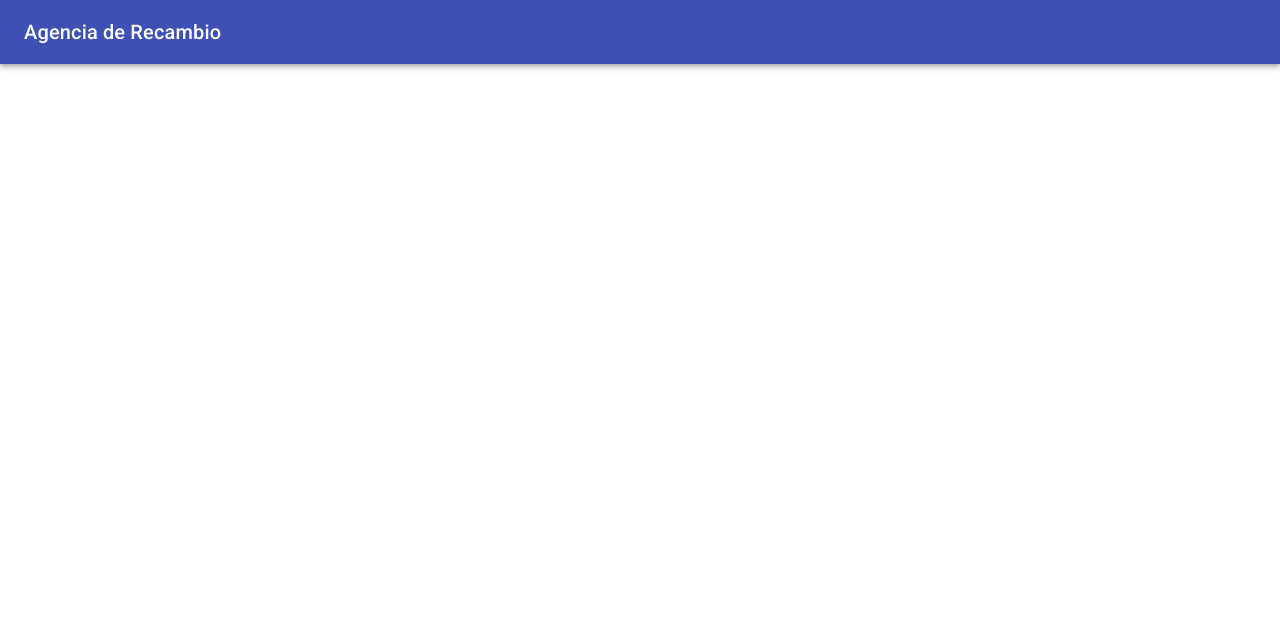
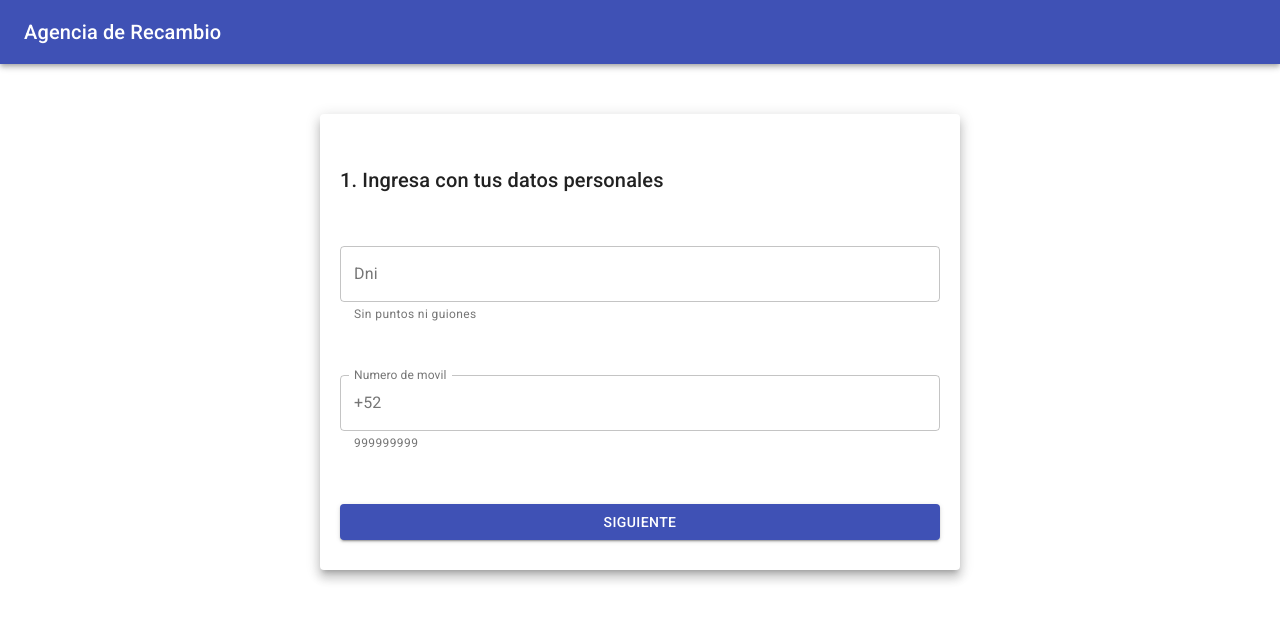
Before and after one commit to abrancorrea/prueba-recambio, a React (Create React App) app: page /form in a window 1280 px wide. Shown: the top 620 px of the page. Built offline with nearby package versions, Linux system fonts and the light colour scheme.

Commit message:
Created PersonalData Component and connected with MasterForm

```diff
--- /dev/null
+++ b/src/pages/MasterForm.js/PersonalData.js
@@ -0,0 +1,65 @@
+import React from "react"
+
+import {
+  Typography,
+  Grid,
+  TextField,
+  Button,
+  makeStyles,
+  InputAdornment,
+  Fade,
+} from "@material-ui/core"
+import { Spacer } from "../../common/styledElements"
+
+const styles = makeStyles(() => ({
+  container: {
+    padding: "50px 20px 30px",
+  },
+}))
+const PersonalData = ({ data, setter, nextStep }) => {
+  const classes = styles()
+  return (
+    <Grid
+      container
+      justify="center"
+      direction="column"
+      className={classes.container}
+    >
+      {/* <Fade in> */}
+        <Typography variant="h6">
+          1. Ingresa con tus datos personales
+        </Typography>
+        <Spacer height="50px" />
+        <TextField
+          variant="outlined"
+          label="Dni"
+          name="dni"
+          value={data.dni}
+          onChange={setter}
+          helperText="Sin puntos ni guiones"
+        />
+        <Spacer height="50px" />
+
+        <TextField
+          variant="outlined"
+          label="Numero de movil"
+          name="phone"
+          value={data.phone}
+          onChange={setter}
+          helperText="999999999"
+          InputProps={{
+            startAdornment: (
+              <InputAdornment position="start">+52</InputAdornment>
+            ),
+          }}
+        />
+        <Spacer height="50px" />
+        <Button variant="contained" color="primary" onClick={nextStep}>
+          Siguiente
+        </Button>
+      {/* </Fade> */}
+    </Grid>
+  )
+}
+
+export default PersonalData
--- a/src/pages/MasterForm.js/index.js
+++ b/src/pages/MasterForm.js/index.js
@@ -1,19 +1,52 @@
 import React, { useState } from "react"
 
-import { AppBar, Toolbar, Typography, Container, Fade } from "@material-ui/core"
+import {
+  AppBar,
+  Toolbar,
+  Typography,
+  Container,
+  Card,
+  Grid,
+} from "@material-ui/core"
+import { Spacer } from "../../common/styledElements"
+import PersonalData from "./PersonalData"
+
+const dataInitialState = {
+  dni: "",
+  phone: "",
+  schedule: null,
+}
 
 const MasterForm = () => {
   const [step, setStep] = useState(1)
 
+  const [data, setData] = useState(dataInitialState)
+
+  const dataHandler = ({target}) =>{
+console.log(target)
+    setData(data => ({ ...data, [target.name]: target.value }))}
+
   return (
-    <Container disableGutters max-width="false">
-      <Fade in timeout={400}>
-        <AppBar position="static">
-          <Toolbar>
-            <Typography variant="h6"> Agencia de Recambio</Typography>
-          </Toolbar>
-        </AppBar>
-      </Fade>
+    <Container disableGutters maxWidth={false}>
+      <AppBar position="static">
+        <Toolbar>
+          <Typography variant="h6"> Agencia de Recambio</Typography>
+        </Toolbar>
+      </AppBar>
+      <Spacer height="50px" />
+      <Grid container justify="center">
+        <Grid item xs={11} sm={8} md={6}>
+          <Card raised>
+            {step === 1 ? (
+              <PersonalData data={data} setter={dataHandler} nextStep={()=>setStep(2)} />
+            ) : step === 2 ? (
+              <h4>jojo 2</h4>
+            ) : step === 3 ? (
+              <h6> juajua 3</h6>
+            ) : null}
+          </Card>
+        </Grid>
+      </Grid>
     </Container>
   )
 }
```
